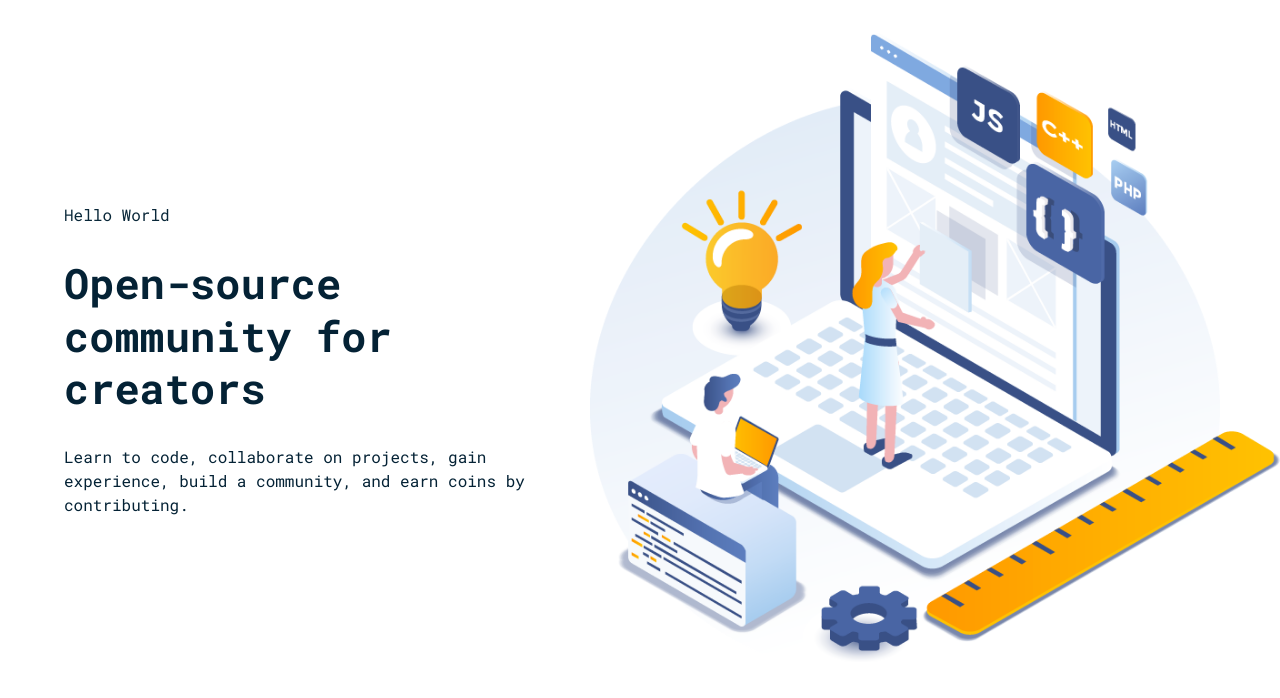
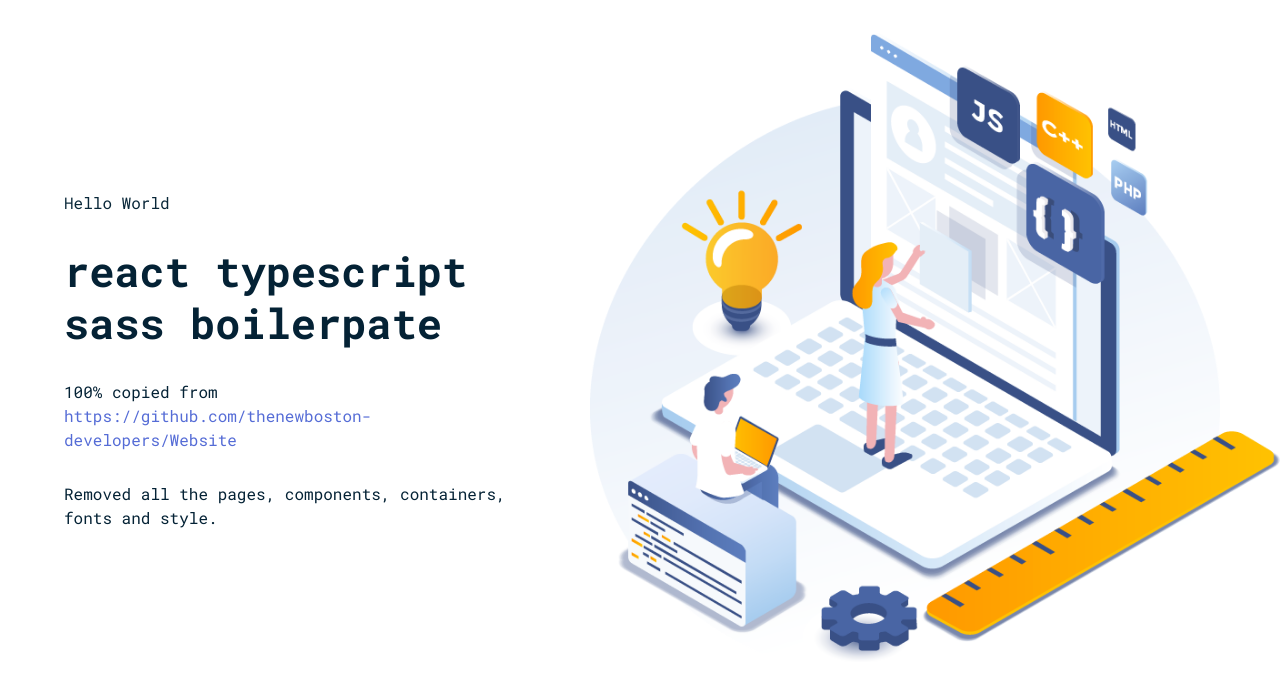
Before and after one commit to mohitkyadav/react-ts-sass-boilerplate, a React (Create React App) app: page / in a window 1280 px wide. Shown: the top 698 px of the page. Built offline with nearby package versions, Linux system fonts and the light colour scheme.

Commit message:
add links to newboston

```diff
--- a/src/containers/Home/HomeHero/index.tsx
+++ b/src/containers/Home/HomeHero/index.tsx
@@ -2,6 +2,7 @@ import React, {FC, useEffect, useState} from 'react';
 import clsx from 'clsx';
 import shuffle from 'lodash/shuffle';
 
+import {A} from '../../../components';
 import HelloWorld, {HelloWorldKeys, defaultHelloWorld} from './hello-world';
 import Hero from './Hero.png';
 import './HomeHero.scss';
@@ -45,11 +46,12 @@ const HomeHero: FC = () => {
         <div className="HomeHero__left">
           <div className="HomeHero__left-content-container">
             <span className={clsx('HomeHero__hello-world', helloFadeClass)}>{helloText}</span>
-            <h1 className="HomeHero__title">Open-source community for creators</h1>
-            <h2 className="HomeHero__subtitle">
-              Learn to code, collaborate on projects, gain experience, build a community, and earn coins by
-              contributing.
-            </h2>
+            <h1 className="HomeHero__title">react typescript sass boilerpate</h1>
+            <h2 className="HomeHero__subtitle">100% copied from</h2>
+            <A href="https://github.com/thenewboston-developers/Website">
+              https://github.com/thenewboston-developers/Website
+            </A>
+            <h2 className="HomeHero__subtitle">Removed all the pages, components, containers, fonts and style.</h2>
           </div>
         </div>
         <div className="HomeHero__right">
```
Also changed, not shown: 1 other file (tests, documents, lock files or other folders).
